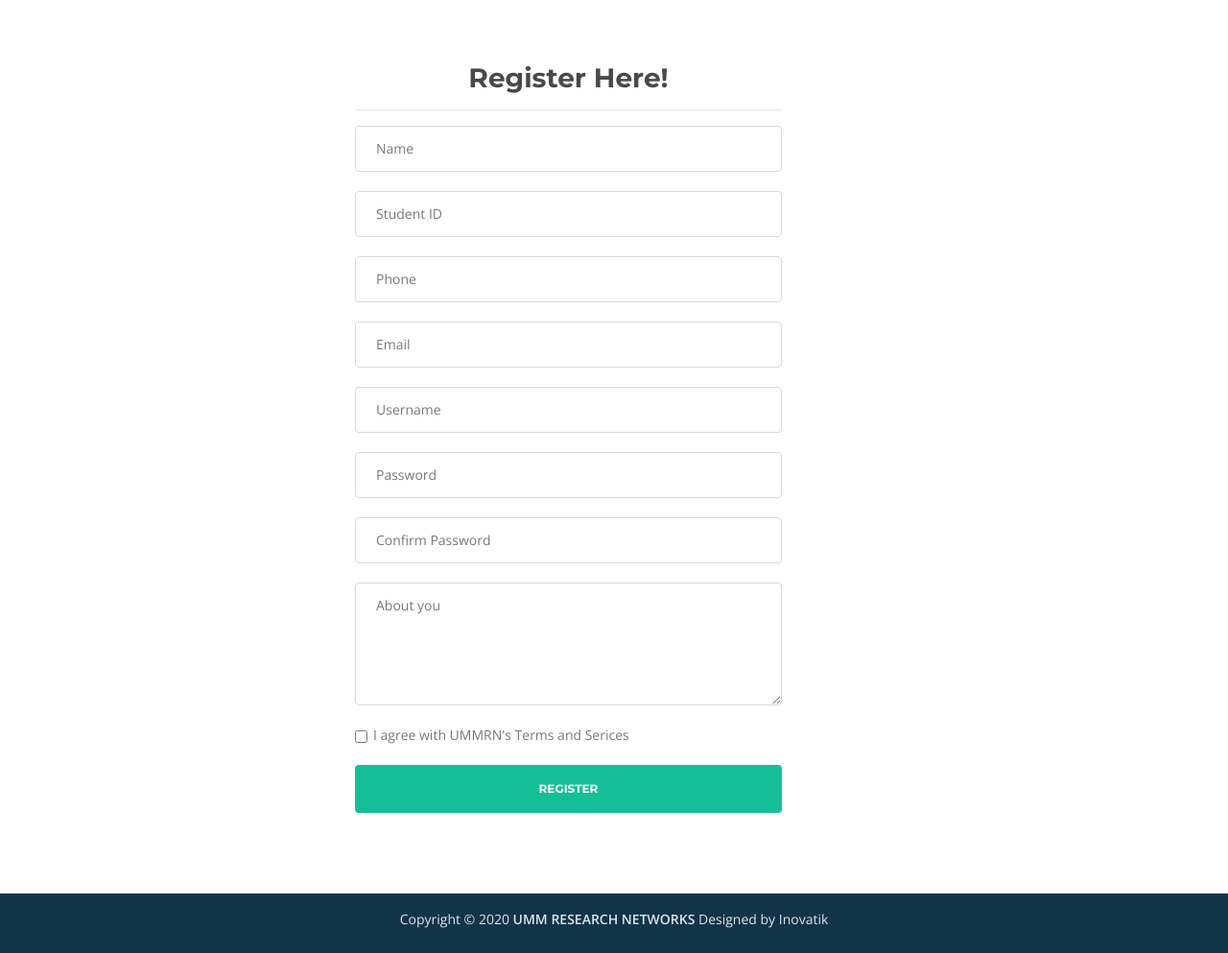
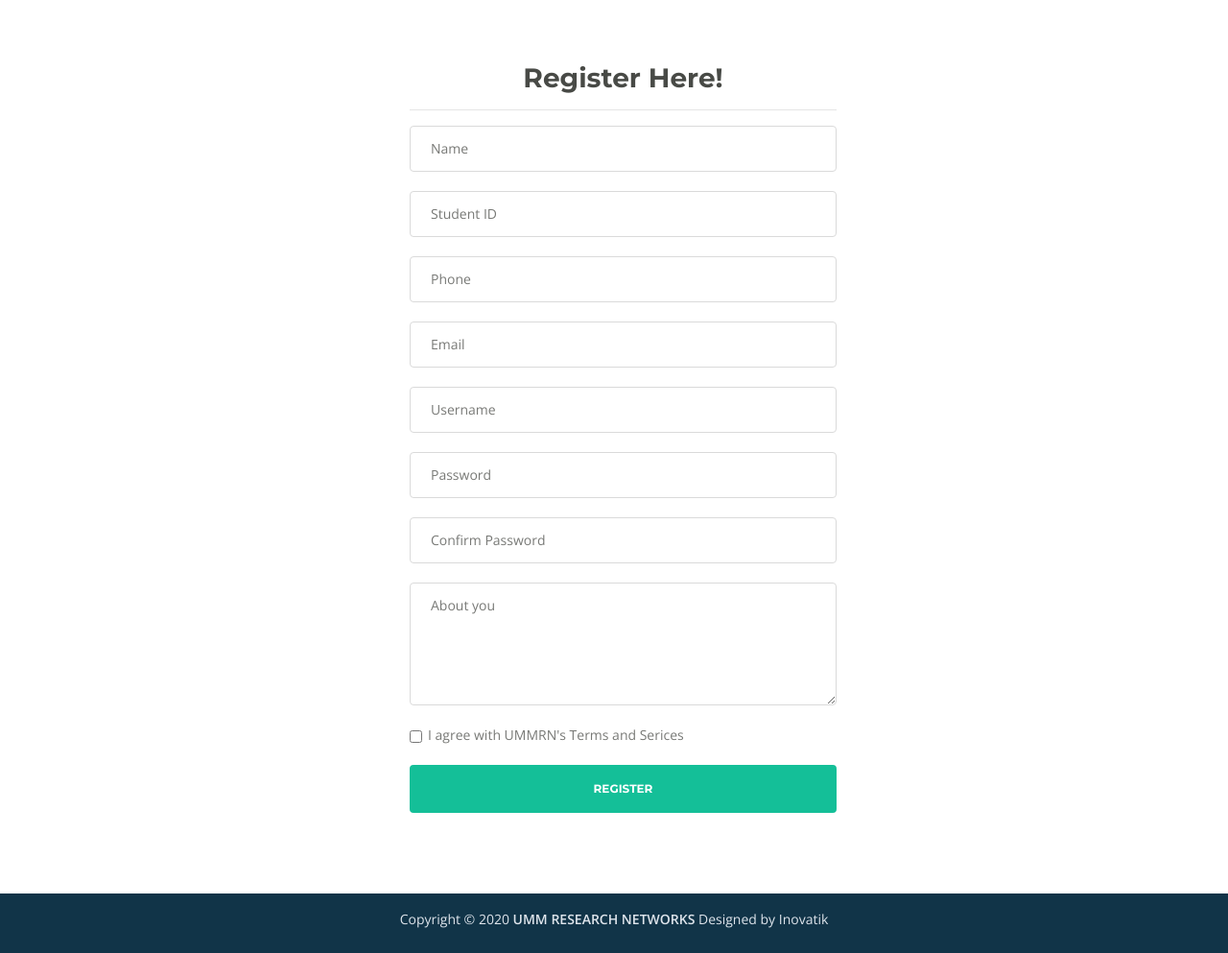
Before and after one commit to belladwi19/Reengineering-UMMRN, a PHP site: page /pkm/index.php?page=register in a window 1280 px wide. Shown: the part 100-1093 px from the top of the page at 96% size. Run offline with PHP 8.4, Linux system fonts and the light colour scheme; the visitor is signed in with stand-in values (Sample User, id 1).

Commit message:
change width layout register

```diff
--- a/page/register.php
+++ b/page/register.php
@@ -1,6 +1,6 @@
         <div class="container" style="margin-top:5%; margin-bottom:5%;">
             <div class="row">
-            <div style="width:25%"></div>
+            <div style="width:30%"></div>
                 <div class="col-lg-5">
                     <div class="text-container">
                         <h2 style="text-align: center">Register Here!</h2>
```
